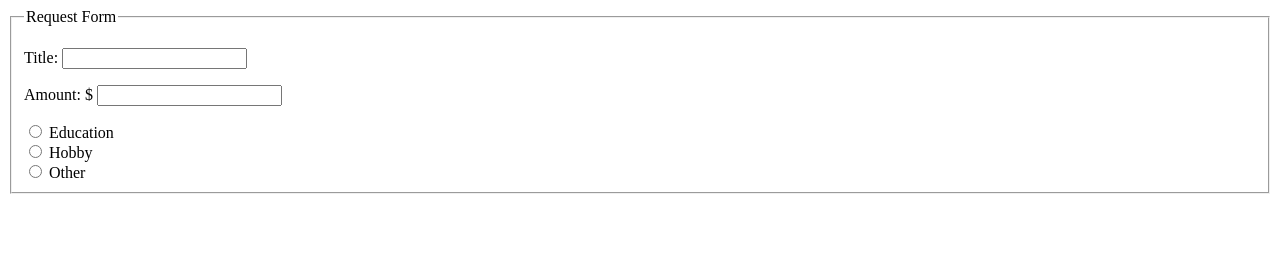
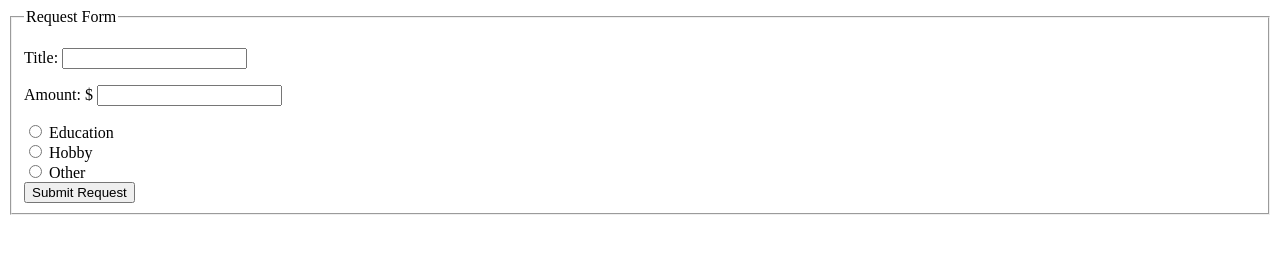
Before and after one commit to rshvkumar/rshvkumar.github.io, a plain HTML site: page form.html in a window 1280 px wide. Drawn offline with Linux system fonts and the light colour scheme.

Commit message:
Update form.html

```diff
--- a/form.html
+++ b/form.html
@@ -25,7 +25,7 @@
 <body>
     <fieldset>
         <legend>Request Form</legend>
-        <form name="frmRequest" method="post" action="contact.php">
+        <form name="frmRequest" method="post" action="request.php">
             <p>
                 <label for="Title">Title: </label>
                 <input type="text" name="txtTitle" id="txtTitle">
@@ -61,6 +61,7 @@
                 <label for="Reason">Reason: </label>
                 <textarea name="txtOtherReason" id="txtOtherReason" rows="5" cols="50"></textarea>
             </div>
+            <input type="submit" value="Submit Request">
         </form>
     </fieldset>
 </body>
```
